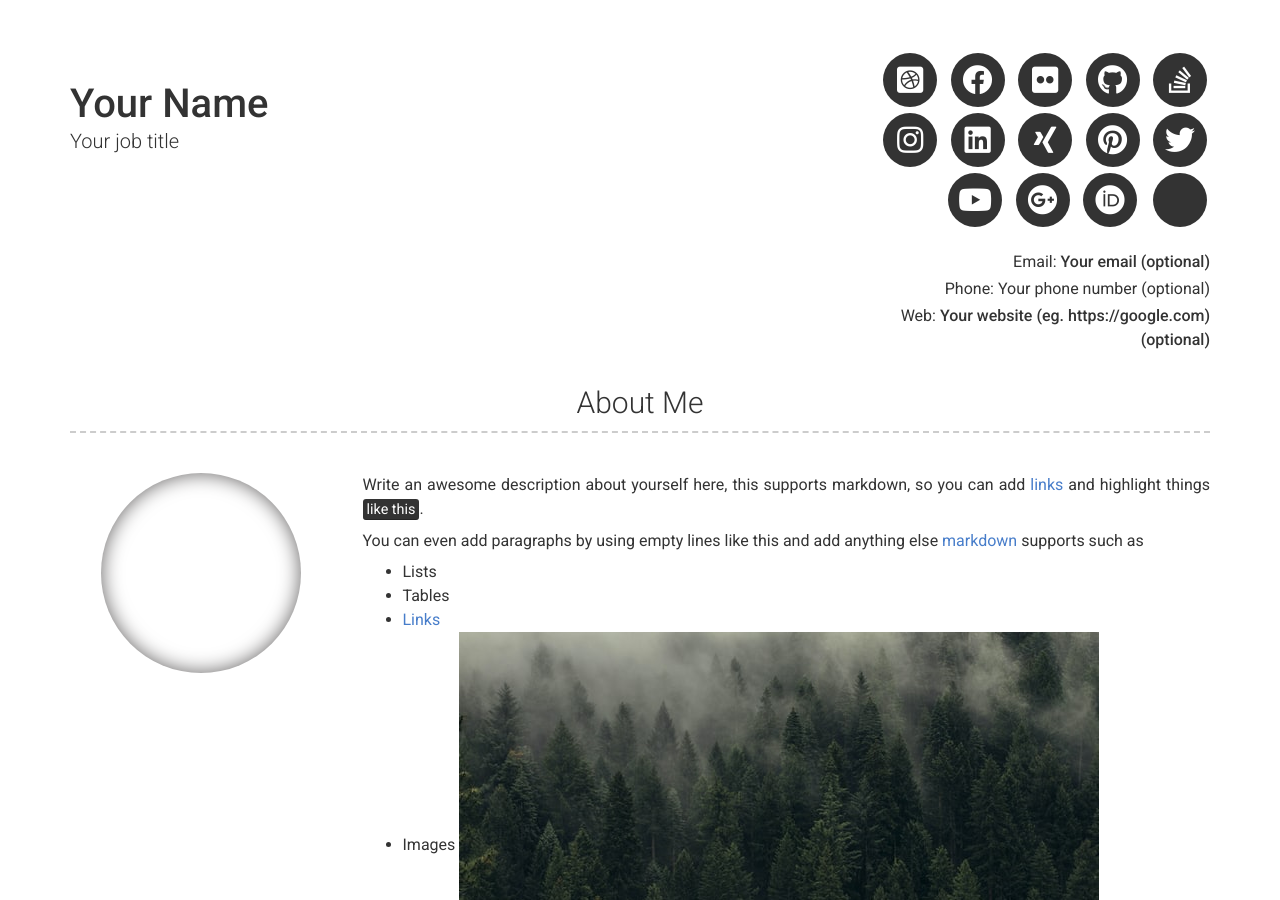
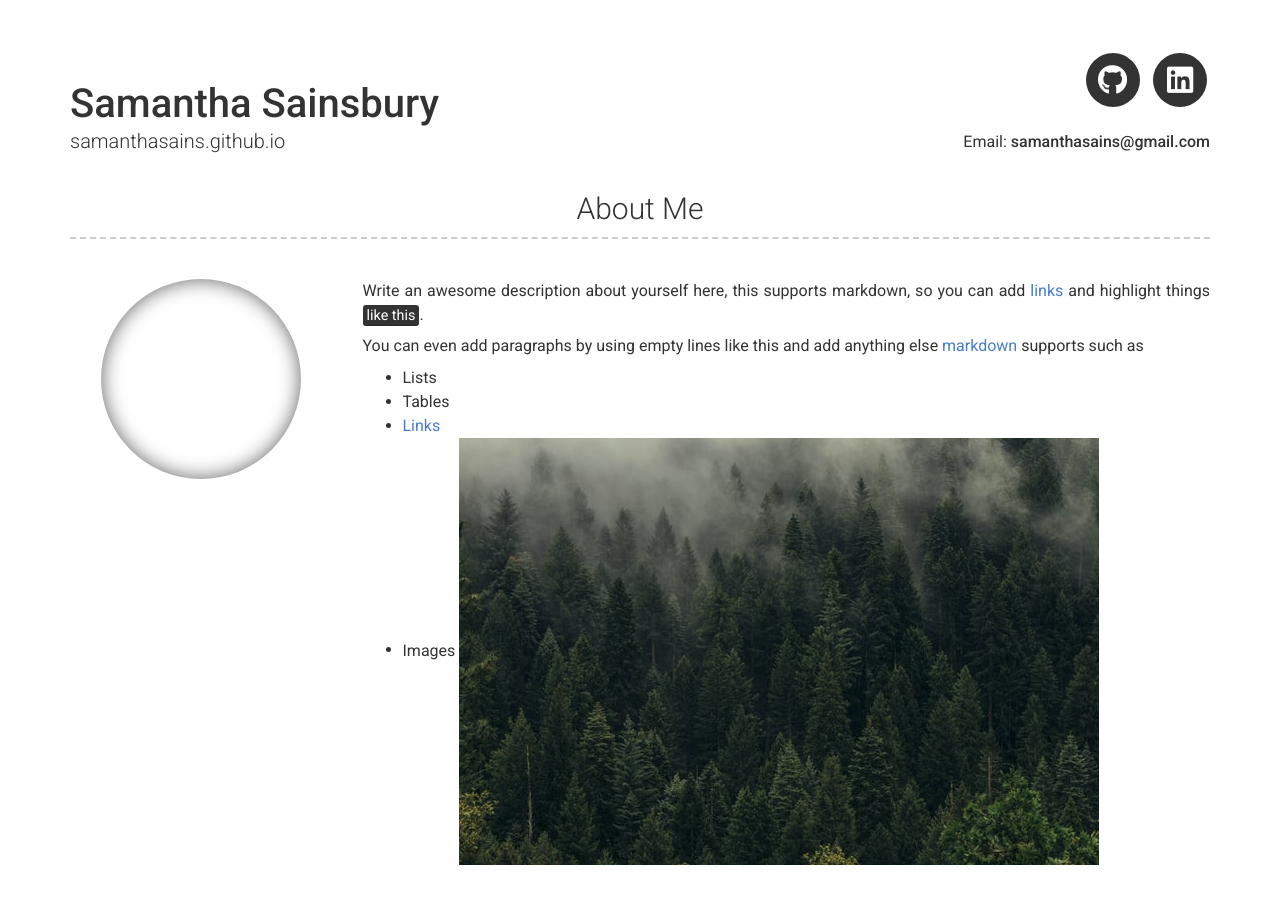
Before and after one commit to samanthasains/samanthasains.github.io, a Jekyll site: the page built from index.md, in a window 1280 px wide and 900 px high. Built offline with Jekyll 4.4.1, drawn with Linux system fonts in a browser that asks for light colours; nearby versions of some CDN libraries; some of the changed text lies outside the part shown.

Commit message:
Update _config.yml

```diff
--- a/_config.yml
+++ b/_config.yml
@@ -6,41 +6,16 @@
 version: 2
 
 # Personal info
-name: Your Name
-title: Your job title
-email: Your email (optional)
+name: Samantha Sainsbury
+email: samanthasains@gmail.com
 # email_title: Email (Email title override)
-phone: Your phone number (optional)
-# phone_title: Phone (Phone title override)
-website: Your website (eg. https://google.com)(optional)
-# website_title: Web (Website title override)
 
 # Dark Mode (true/false/never)
 darkmode: false
 
 # Social links
-twitter_username: jekyllrb
-github_username:  jekyll
-stackoverflow_username: "00000001"
-dribbble_username: jekyll
-facebook_username: jekyll
-flickr_username: jekyll
-instagram_username: jekyll
-linkedin_username: jekyll
-xing_username: jekyll
-pinterest_username: jekyll
-youtube_username: jekyll
-googleplus_username: +jekyll
-orcid_username: 0000-0000-0000-0000
-
-# Additional icon links
-additional_links:
-- title: Link name
-  icon: Font Awesome brand icon name (eg. fab fa-twitter) (https://fontawesome.com/icons?d=gallery&s=brands&m=free)
-  url: Link url (eg. https://google.com)
-# - title: another link
-#   icon: font awesome brand icon name (eg. fab fa-twitter) (https://fontawesome.com/icons?d=gallery&s=brands&m=free)
-#   url: Link url (eg. https://google.com)
+github_username:  samanthasains
+linkedin_username: samanthasainsbury
 
 # Google Analytics and Tag Manager
 # Using more than one of these may cause issues with reporting
```
